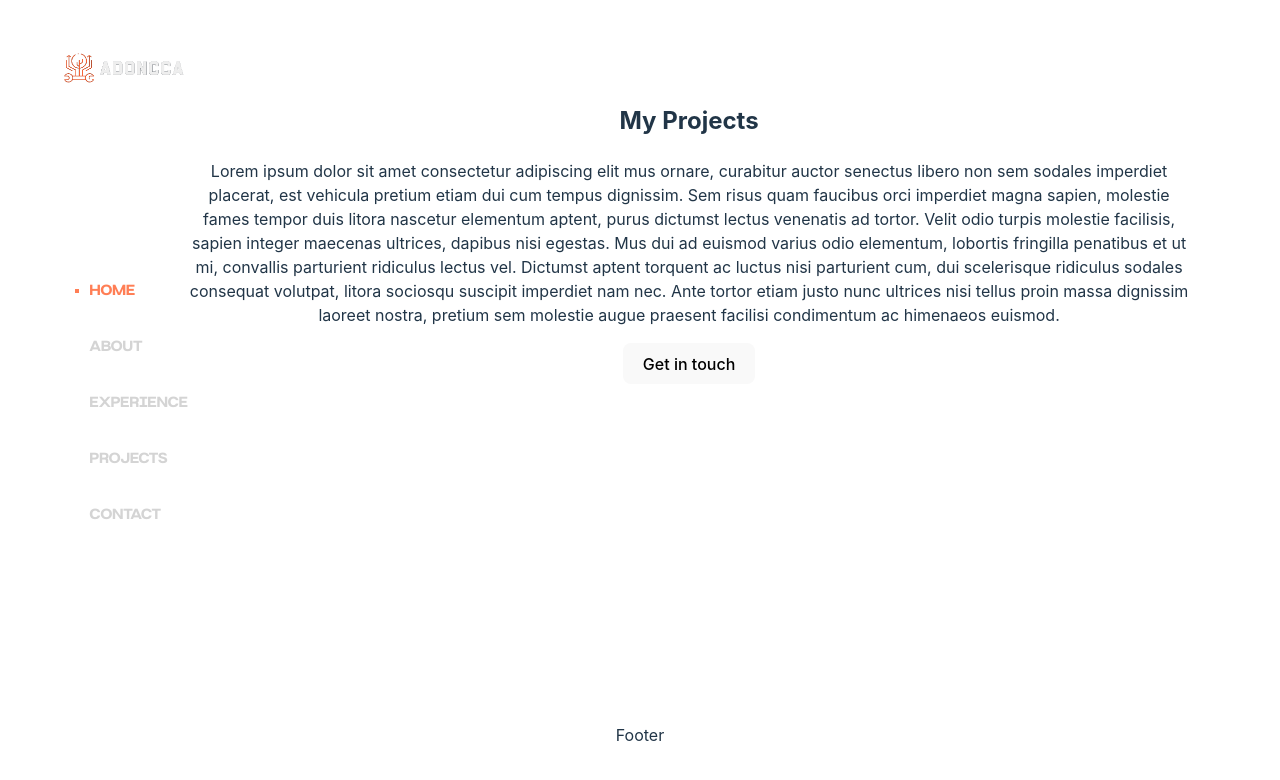
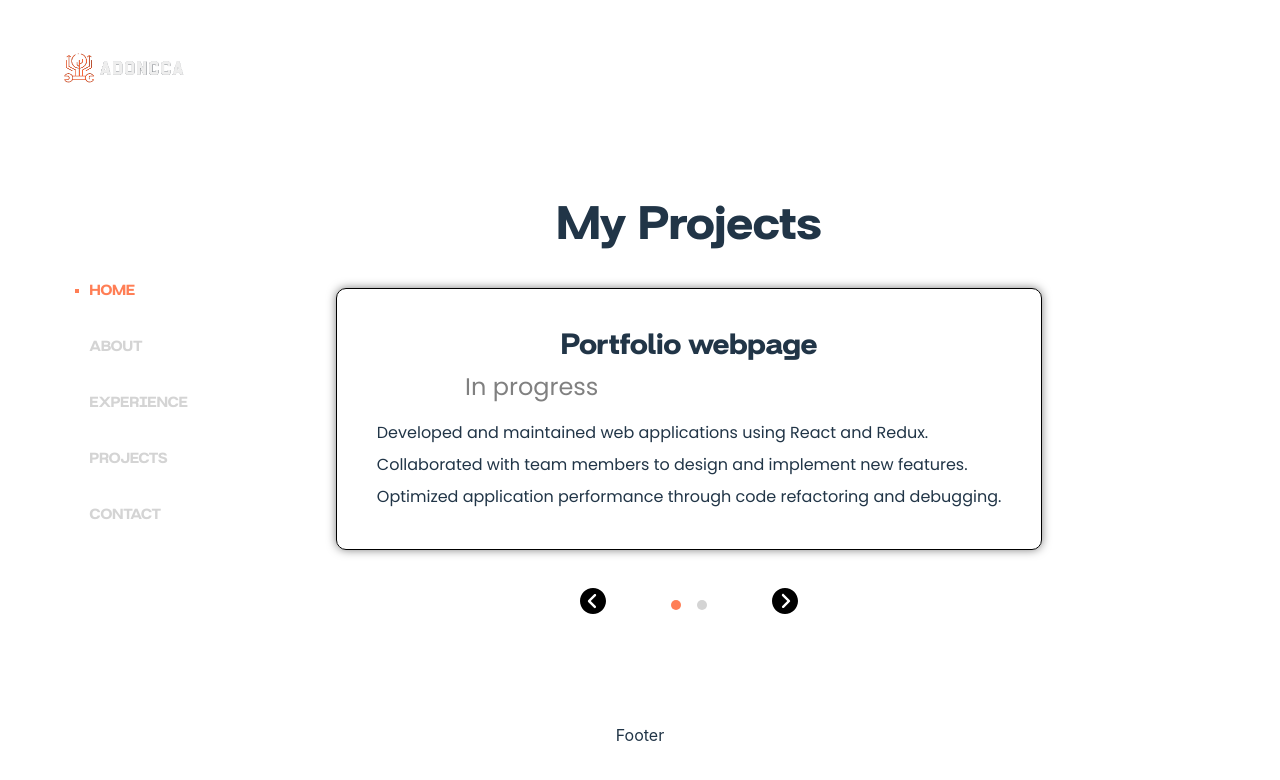
Before and after one commit to ADoncel/portfolio_tempalte, a React (Vite) app: page /#/projects in a window 1280 px wide. Shown: the top 780 px of the page. Built offline with nearby package versions, Linux system fonts and the light colour scheme.

Commit message:
add-projects-correct-about

```diff
--- a/src/components/About/About.css
+++ b/src/components/About/About.css
@@ -5,12 +5,13 @@
 .about__container {
   display: flex;
   align-items: center;
+  /* justify-content: center; */
   justify-content: flex-end;
 }
 .about__container__img {
-  width: 50%;
+  width: 60%;
   height: auto;
-  border-radius: 50%;
+  border-radius: 20%;
   filter: drop-shadow(0 0 0.5em #fefefe);
 }
 .about {
@@ -20,7 +21,7 @@
   align-content: center;
   justify-content: center;
   padding: 0 5vw;
-  grid-template-columns: minmax(350px, 1fr) 1.5fr;
+  grid-template-columns: minmax(350px, 0.5fr) 2fr;
 }
 
 .about button:hover {
--- a/src/components/MyExpEdu/education.json
+++ b/src/components/MyExpEdu/education.json
@@ -2,19 +2,19 @@
   {
     "title": "University of granada - Computer Engineer",
     "date": "2011 - 2017",
-      "content": {
-        "parragraph1": "Developed and maintained web applications using React and Redux.",
-        "parragraph2": "Collaborated with team members to design and implement new features.",
-        "parragraph3": "Optimized application performance through code refactoring and debugging."
-      }
+    "content": [
+      "Developed and maintained web applications using React and Redux.",
+      "Collaborated with team members to design and implement new features.",
+      "Optimized application performance through code refactoring and debugging."
+    ]
   },
   {
     "title": "IES Zaiding Vergeles - Associated Degree Computer system administration ",
     "date": "January 2019 - June 2020",
-      "content": {
-        "parragraph1": "Assisted in the development of web applications using React and Redux.",
-        "parragraph2": "Participated in code reviews and provided feedback to team members.",
-        "parragraph3": "Debugged and resolved issues with existing applications."
-      }
+    "content": [
+      "Assisted in the development of web applications using React and Redux.",
+      "Participated in code reviews and provided feedback to team members.",
+      "Debugged and resolved issues with existing applications."
+    ]
   }
 ]
--- a/src/components/MyExpEdu/experience.json
+++ b/src/components/MyExpEdu/experience.json
@@ -2,19 +2,19 @@
   {
     "title": "Software Developer",
     "date": "June 2020 - Present",
-      "content": {
-        "parragraph1": "Developed and maintained web applications using React and Redux.",
-        "parragraph2": "Collaborated with team members to design and implement new features.",
-        "parragraph3": "Optimized application performance through code refactoring and debugging."
-      }
+    "content": [
+      "Developed and maintained web applications using React and Redux.",
+      "Collaborated with team members to design and implement new features.",
+      "Optimized application performance through code refactoring and debugging."
+    ]
   },
   {
     "title": "Junior Software Developer",
     "date": "January 2019 - June 2020",
-      "content": {
-        "parragraph1": "Assisted in the development of web applications using React and Redux.",
-        "parragraph2": "Participated in code reviews and provided feedback to team members.",
-        "parragraph3": "Debugged and resolved issues with existing applications."
-      }
+    "content": [
+      "Assisted in the development of web applications using React and Redux.",
+      "Participated in code reviews and provided feedback to team members.",
+      "Debugged and resolved issues with existing applications."
+    ]
   }
 ]
--- /dev/null
+++ b/src/components/Projects/Projects.css
@@ -0,0 +1,13 @@
+.projects {
+    height: 80vh;
+    width: 100%;
+    display: grid;
+    padding: 0 5vw;
+    justify-content: center;
+    align-items: center;
+    grid-template-columns: 0.5fr 1.5fr 0.5fr;
+  }
+
+  .projects h1 {
+    font-family: titles_font;
+  }
--- a/src/components/Projects/Projects.tsx
+++ b/src/components/Projects/Projects.tsx
@@ -1,26 +1,17 @@
+import CardCarousel from "../Utils/CardCarousel";
+import projectCards from './projects.json'
+import './Projects.css'
 
 const Projects = () => {
   return (
     <>
-      <div className="content">
-        <h2>My Projects</h2>
-        <p>
-          Lorem ipsum dolor sit amet consectetur adipiscing elit mus ornare,
-          curabitur auctor senectus libero non sem sodales imperdiet placerat,
-          est vehicula pretium etiam dui cum tempus dignissim. Sem risus quam
-          faucibus orci imperdiet magna sapien, molestie fames tempor duis
-          litora nascetur elementum aptent, purus dictumst lectus venenatis ad
-          tortor. Velit odio turpis molestie facilisis, sapien integer maecenas
-          ultrices, dapibus nisi egestas. Mus dui ad euismod varius odio
-          elementum, lobortis fringilla penatibus et ut mi, convallis parturient
-          ridiculus lectus vel. Dictumst aptent torquent ac luctus nisi
-          parturient cum, dui scelerisque ridiculus sodales consequat volutpat,
-          litora sociosqu suscipit imperdiet nam nec. Ante tortor etiam justo
-          nunc ultrices nisi tellus proin massa dignissim laoreet nostra,
-          pretium sem molestie augue praesent facilisi condimentum ac himenaeos
-          euismod.
-        </p>
-        <button>Get in touch</button>
+      <div className="projects">
+        <div></div>
+        <div>
+        <h1>My Projects</h1>
+        <CardCarousel data={projectCards}/>
+        </div>
+        <div></div>
       </div>
     </>
   )
--- /dev/null
+++ b/src/components/Projects/projects.json
@@ -0,0 +1,20 @@
+[
+  {
+    "title": "Portfolio webpage",
+    "date": "In progress",
+    "content": [
+      "Developed and maintained web applications using React and Redux.",
+      "Collaborated with team members to design and implement new features.",
+      "Optimized application performance through code refactoring and debugging."
+    ]
+  },
+  {
+    "title": "FreeCodeCamp Mini projects",
+    "date": "Github",
+    "content": [
+      "Developed and maintained web applications using React and Redux.",
+      "Collaborated with team members to design and implement new features.",
+      "Optimized application performance through code refactoring and debugging."
+    ]
+  }
+]
--- a/src/components/Utils/CardCarousel.tsx
+++ b/src/components/Utils/CardCarousel.tsx
@@ -5,12 +5,10 @@ import { IoIosArrowDroprightCircle,IoIosArrowDropleftCircle } from 'react-icons/
 interface Props {
   data: {
       title: string;
+      subtitle?:string;
+      image?:string;
       date: string;
-      content: {
-          parragraph1: string;
-          parragraph2: string;
-          parragraph3: string;
-      };
+      content: [string];
   }[]
 }
 
```
Lines whose indentation alone changed are shown as unchanged.
